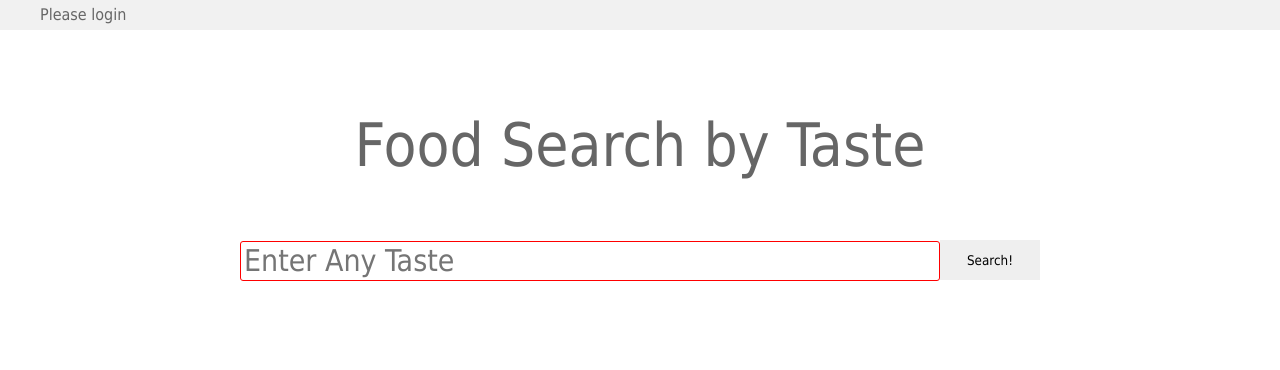
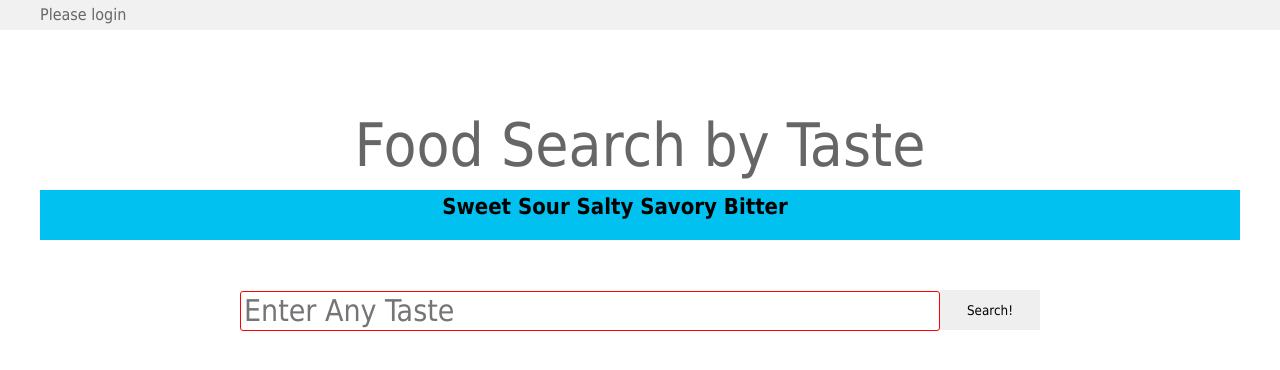
Before and after one commit to aidenfairman/BUCS411A5, a React (Create React App) app in the folder react-cs411/: page / in a window 1280 px wide. Shown: the top 370 px of the page. Built offline with nearby package versions, Linux system fonts and the light colour scheme.

Commit message:
Implement css to the homepage

```diff
--- a/react-cs411/src/App.js
+++ b/react-cs411/src/App.js
@@ -3,6 +3,7 @@ import axios from 'axios'
 import { v4 as uuid } from 'uuid'
 import "./css/base.css"
 import "./css/App.css"
+import TasteOptions from "./Components/TasteOptions";
 
 
 //Header component for login.
@@ -17,6 +18,7 @@ function Header () {
     </header >
   )
 }
+
 
 //Search component for searching a taste.
 class Search extends React.Component {
@@ -50,6 +52,7 @@ class Search extends React.Component {
     return (
       <div className="content w">
         <div className="logo">Food Search by Taste</div>
+        <TasteOptions />
         <div className="search">
           <input
             type="search"
--- /dev/null
+++ b/react-cs411/src/Components/TasteOptions.js
@@ -0,0 +1,16 @@
+import React from "react"
+import "../css/TasteOptions.css"
+
+const TasteOptions = () => {
+    const tastes = ["Sweet", "Sour", "Salty", "Savory", "Bitter"]
+    return(
+        <div className="container">
+            <div className="options-bar">
+                <div className="options">
+                    Sweet Sour Salty Savory Bitter
+                </div>
+            </div>
+        </div>
+    )
+}
+export default TasteOptions
--- /dev/null
+++ b/react-cs411/src/css/TasteOptions.css
@@ -0,0 +1,14 @@
+.options-bar{
+    display: inline-flex;
+    flex-direction: row;
+    justify-content: center;
+    width: 1200px;
+    height: 50px;
+    background-color:rgb(1, 193, 240);
+}
+.options{
+    color: black;
+    font-size: 22px;
+    font-weight: bold;
+    padding-right: 50px;
+}
```
Also changed, not shown: 2 other files (tests, documents, lock files or other folders).
